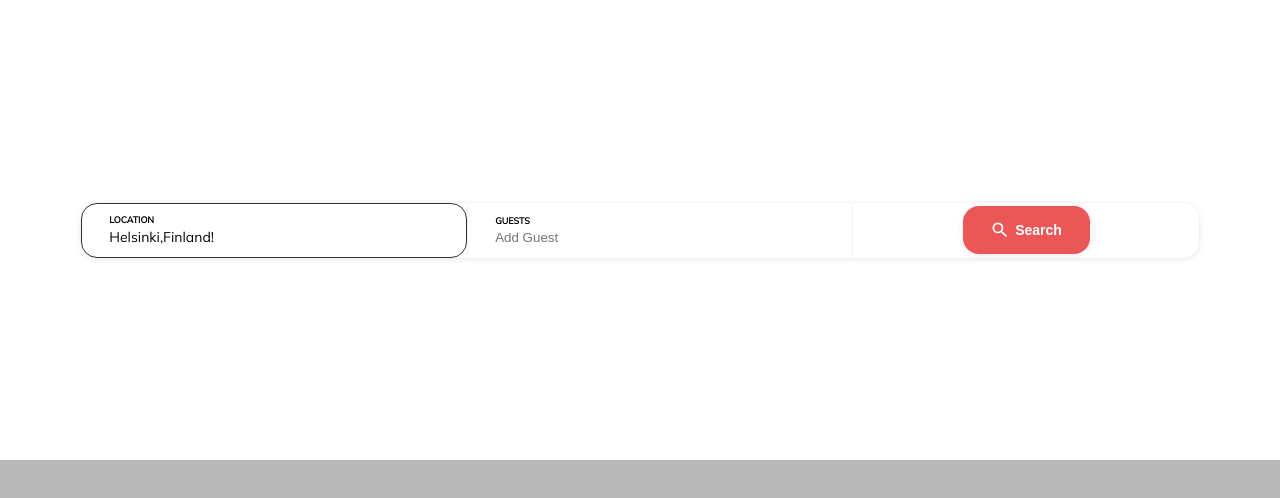
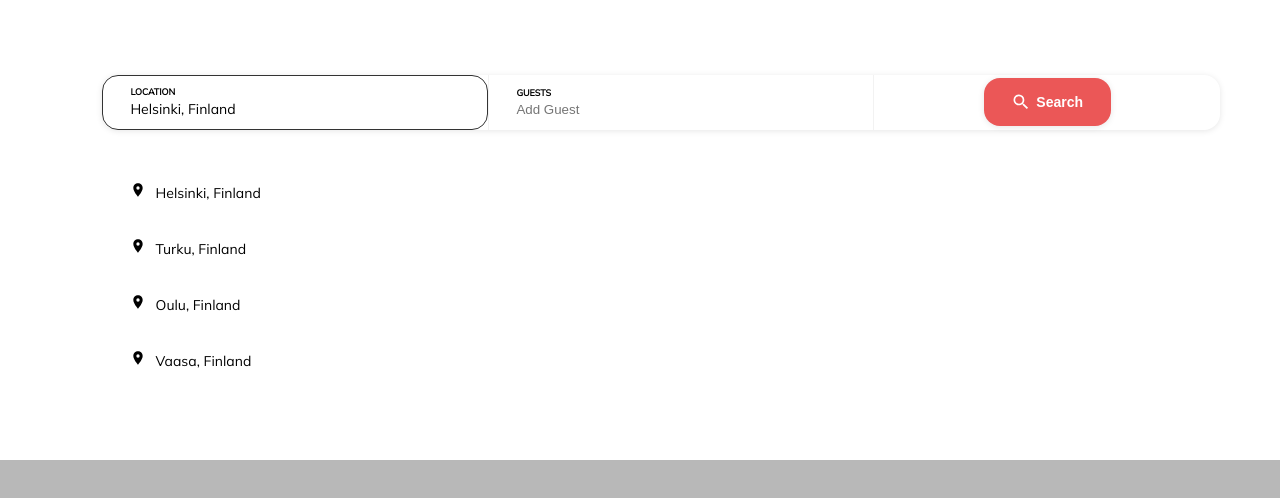
Before and after one commit to drainerr/Windbnb, a React (Create React App) app: page / in a window 1280 px wide. Both pictures are taken after a click on the element 1168 px from the left and 56 px from the top of the page. Shown: the top 498 px of the page. Built offline with nearby package versions, Linux system fonts and the light colour scheme.

Commit message:
add list of locations

```diff
--- a/src/Components/Search/Modal.js
+++ b/src/Components/Search/Modal.js
@@ -1,4 +1,5 @@
 import React from 'react';
+import LocationLi from '../../UI/LocationLI';
 import styles from './Modal.module.css';
 import SearchModal from './SearchModal';
 const Modal = ({ active, onClose }) => {
@@ -6,7 +7,15 @@ const Modal = ({ active, onClose }) => {
   return (
     <React.Fragment>
       <div className={styles.modalOverlay}></div>
-      <SearchModal onClose={onClose} />
+      <div className={styles.modalContent}>
+        <SearchModal onClose={onClose} />
+        <ul className={styles.locationList}>
+          <LocationLi>Helsinki, Finland</LocationLi>
+          <LocationLi>Turku, Finland</LocationLi>
+          <LocationLi>Oulu, Finland</LocationLi>
+          <LocationLi>Vaasa, Finland</LocationLi>
+        </ul>
+      </div>
     </React.Fragment>
   );
 };
--- a/src/Components/Search/Modal.module.css
+++ b/src/Components/Search/Modal.module.css
@@ -8,3 +8,23 @@
   background: rgba(79, 79, 79, 0.4);
   z-index: 10;
 }
+.modalContent {
+  z-index: 100;
+  position: fixed;
+  background-color: white;
+  width: 100vw;
+  top: 0;
+  left: 0;
+  min-height: 460px;
+  display: flex;
+  flex-direction: column;
+  justify-content: center;
+  align-items: flex-start;
+  font-family: 'Mulish', sans-serif;
+}
+.locationList {
+  color: black;
+  margin-left: 7vw;
+  z-index: 101;
+  list-style: none;
+}
--- a/src/Components/Search/SearchModal.js
+++ b/src/Components/Search/SearchModal.js
@@ -8,7 +8,7 @@ const SearchModal = (props) => {
       <div className={styles.searchField}>
         <div className={styles.searchLocation}>
           <span className={styles.locationLabel}>LOCATION</span>
-          <span className={styles.locationName}>Helsinki,Finland!</span>
+          <span className={styles.locationName}>Helsinki, Finland</span>
         </div>
         <div className={styles.guests}>
           <label>GUESTS</label>
--- a/src/Components/Search/SearchModal.module.css
+++ b/src/Components/Search/SearchModal.module.css
@@ -1,21 +1,10 @@
-.searchModal {
-  z-index: 100;
-  position: absolute;
-  background-color: white;
-  width: 100vw;
-  top: 0;
-  display: flex;
-  align-items: center;
-  justify-content: center;
-  min-height: 460px;
-  font-family: 'Mulish', sans-serif;
-}
 .searchField {
   display: flex;
   justify-content: center;
   height: 55px;
   box-shadow: 0px 1px 6px 0px #0000001a;
   border-radius: 16px;
+  margin-left: 8vw;
 }
 .searchLocation {
   display: flex;
--- /dev/null
+++ b/src/UI/LocationLI.js
@@ -0,0 +1,14 @@
+import { MdLocationOn } from 'react-icons/md';
+import styles from './LocationLi.module.css';
+const LocationLi = ({ className, children }) => {
+  return (
+    <li className={`${className} ${styles.listItem}`}>
+      <span className={styles.locationMarkIcon}>
+        <MdLocationOn />
+      </span>
+      <span className={styles.locationName}>{children}</span>
+    </li>
+  );
+};
+
+export default LocationLi;
--- /dev/null
+++ b/src/UI/LocationLi.module.css
@@ -0,0 +1,13 @@
+.locationName {
+  margin-left: 10px;
+  font-size: 14px;
+  font-weight: 400;
+}
+.listItem {
+  margin-top: 36px;
+}
+.listItem:hover {
+  cursor: pointer;
+  transform: scale(1.1, 1.1);
+  transition: 0.5s linear;
+}
```
